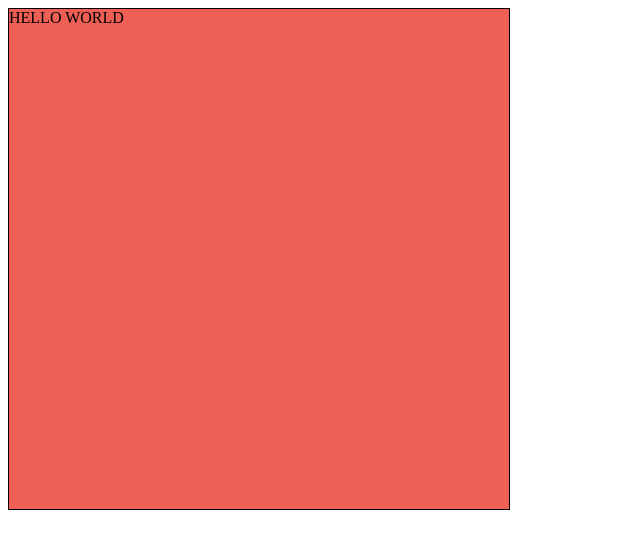
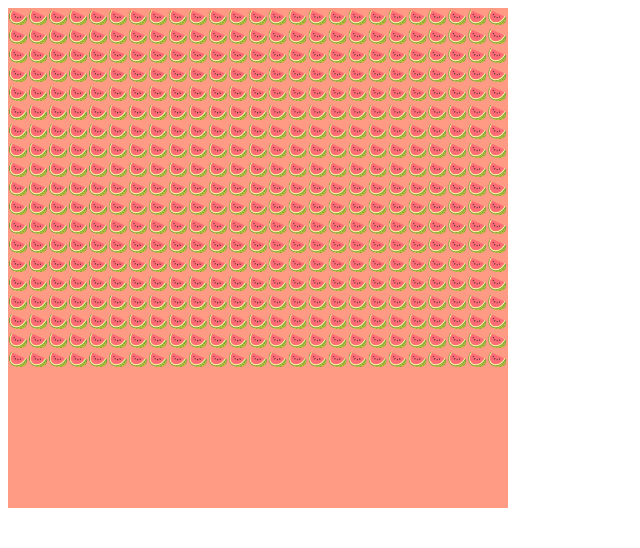
Before and after one commit to nicole-m-martin/magic-color-square, a React app: page / in a window 1280 px wide. Shown: the top 548 px of the page, without its empty margins (0-640 px from the left). Built offline with nearby package versions, Linux system fonts and the light colour scheme.

Commit message:
Cleanup and add 🍉s

```diff
--- a/src/components/app/MagicBox.jsx
+++ b/src/components/app/MagicBox.jsx
@@ -6,11 +6,11 @@ const MagicBox = ({ color }) => {
       style={{
         height: '500px',
         width: '500px',
-        border: 'solid 1px black',
+        // border: 'solid 1px black',
         backgroundColor: color,
       }}
     >
-      HELLO WORLD
+      🍉🍉🍉🍉🍉🍉🍉🍉🍉🍉🍉🍉🍉🍉🍉🍉🍉🍉🍉🍉🍉🍉🍉🍉🍉🍉🍉🍉🍉🍉🍉🍉🍉🍉🍉🍉🍉🍉🍉🍉🍉🍉🍉🍉🍉🍉🍉🍉🍉🍉🍉🍉🍉🍉🍉🍉🍉🍉🍉🍉🍉🍉🍉🍉🍉🍉🍉🍉🍉🍉🍉🍉🍉🍉🍉🍉🍉🍉🍉🍉🍉🍉🍉🍉🍉🍉🍉🍉🍉🍉🍉🍉🍉🍉🍉🍉🍉🍉🍉🍉🍉🍉🍉🍉🍉🍉🍉🍉🍉🍉🍉🍉🍉🍉🍉🍉🍉🍉🍉🍉🍉🍉🍉🍉🍉🍉🍉🍉🍉🍉🍉🍉🍉🍉🍉🍉🍉🍉🍉🍉🍉🍉🍉🍉🍉🍉🍉🍉🍉🍉🍉🍉🍉🍉🍉🍉🍉🍉🍉🍉🍉🍉🍉🍉🍉🍉🍉🍉🍉🍉🍉🍉🍉🍉🍉🍉🍉🍉🍉🍉🍉🍉🍉🍉🍉🍉🍉🍉🍉🍉🍉🍉🍉🍉🍉🍉🍉🍉🍉🍉🍉🍉🍉🍉🍉🍉🍉🍉🍉🍉🍉🍉🍉🍉🍉🍉🍉🍉🍉🍉🍉🍉🍉🍉🍉🍉🍉🍉🍉🍉🍉🍉🍉🍉🍉🍉🍉🍉🍉🍉🍉🍉🍉🍉🍉🍉🍉🍉🍉🍉🍉🍉🍉🍉🍉🍉🍉🍉🍉🍉🍉🍉🍉🍉🍉🍉🍉🍉🍉🍉🍉🍉🍉🍉🍉🍉🍉🍉🍉🍉🍉🍉🍉🍉🍉🍉🍉🍉🍉🍉🍉🍉🍉🍉🍉🍉🍉🍉🍉🍉🍉🍉🍉🍉🍉🍉🍉🍉🍉🍉🍉🍉🍉🍉🍉🍉🍉🍉🍉🍉🍉🍉🍉🍉🍉🍉🍉🍉🍉🍉🍉🍉🍉🍉🍉🍉🍉🍉🍉🍉🍉🍉🍉🍉🍉🍉🍉🍉🍉🍉🍉🍉🍉🍉🍉🍉🍉🍉🍉🍉🍉🍉🍉🍉🍉🍉🍉🍉🍉🍉🍉🍉🍉🍉🍉🍉🍉🍉🍉🍉🍉🍉🍉🍉🍉🍉🍉🍉🍉🍉🍉🍉🍉🍉🍉🍉🍉🍉🍉🍉🍉🍉🍉🍉🍉🍉🍉🍉🍉🍉🍉🍉🍉🍉🍉🍉🍉🍉🍉🍉🍉🍉🍉🍉🍉🍉🍉🍉🍉🍉🍉🍉🍉🍉🍉🍉🍉🍉🍉🍉🍉🍉🍉🍉🍉🍉🍉🍉🍉🍉🍉🍉🍉🍉🍉🍉🍉🍉🍉🍉🍉🍉🍉🍉🍉🍉🍉🍉🍉🍉🍉🍉🍉🍉🍉
     </div>
   );
 };
--- a/src/containers/Colors.jsx
+++ b/src/containers/Colors.jsx
@@ -6,8 +6,6 @@ export default class Colors extends Component {
     boxColor: '#ee6055',
     watermelonColors: ['#ee6055', '#60d394', '#aaf683', '#ffd97d', '#ff9b85'],
   };
-
-  // watermelonColors = ['#ee6055', '#60d394', '#aaf683', '#ffd97d', '#ff9b85'];
 
   // color change function
   randomColors = (watermelonColors) => {
@@ -25,7 +23,7 @@ export default class Colors extends Component {
       this.setState({ boxColor: newColor });
     }, 1000);
   }
-  a;
+
   render() {
     const { boxColor } = this.state;
     return (
```
